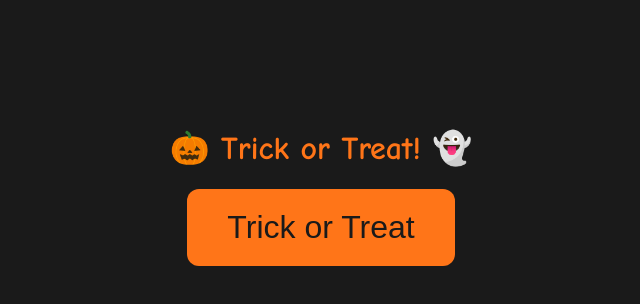
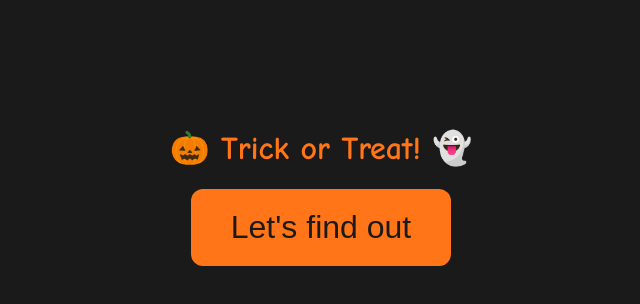
Before and after one commit to almostTherePrj/halloween-trick-or-treat, a plain HTML site: page index.html in a window 1280 px wide. Shown: the full height of the page, 319-959 px from the left. Drawn offline with Linux system fonts and the light colour scheme.

Commit message:
Update index.html

```diff
--- a/index.html
+++ b/index.html
@@ -21,11 +21,12 @@
       border: none;
       border-radius: 12px;
       cursor: pointer;
-      transition: transform 0.2s;
+      transition: transform 0.2s, background-color 0.3s;
     }
 
     button:hover {
       transform: scale(1.1);
+      background-color: #ff944d;
     }
 
     #message {
@@ -37,7 +38,7 @@
 </head>
 <body>
   <h1>🎃 Trick or Treat! 👻</h1>
-  <button id="treatBtn">Trick or Treat</button>
+  <button id="treatBtn">Let's find out</button>
   <div id="message">🍬 Treat! Ring the doorbell! 🔔</div>
 
   <audio id="doorbell" src="doorbell.mp3" preload="auto"></audio>
```
